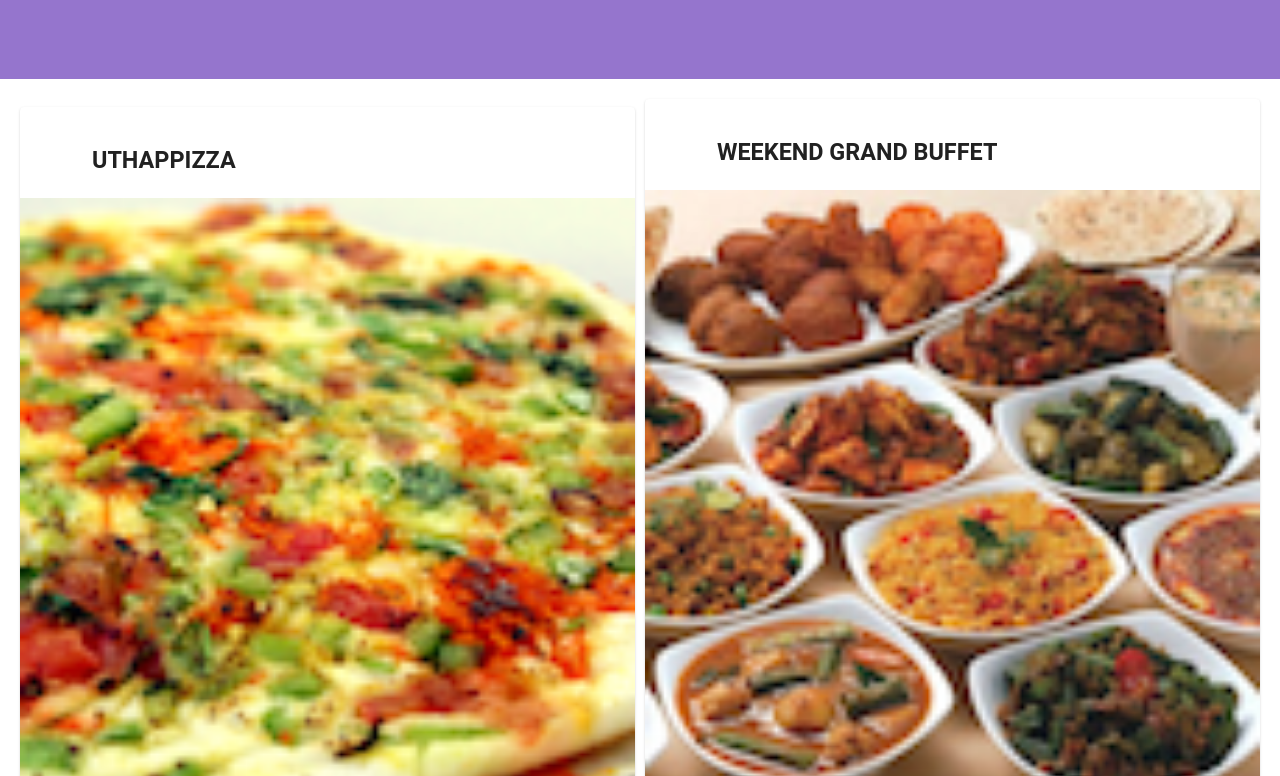
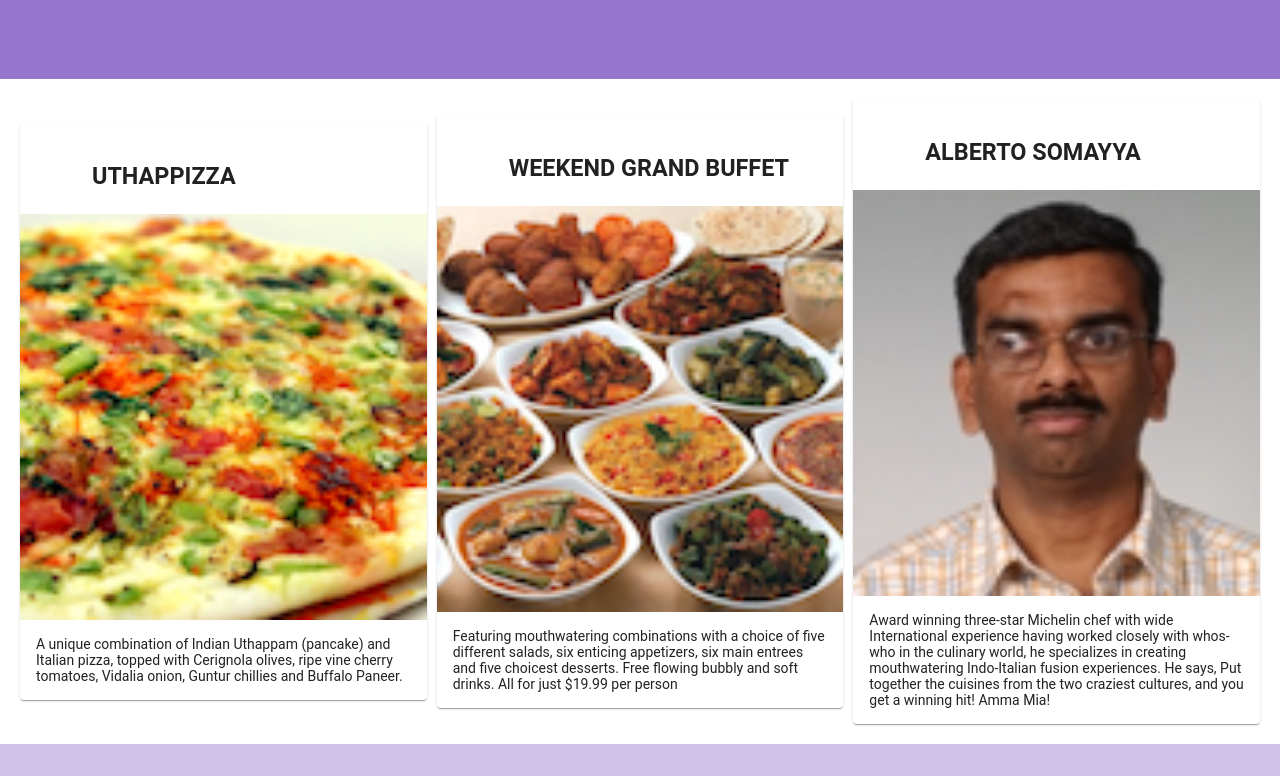
Before and after one commit to marcoronk/angcours, an Angular app: page /home in a window 1280 px wide. Shown: the part 324-1100 px from the top of the page. Built offline with nearby package versions, Linux system fonts and the light colour scheme.

Commit message:
esercitazione 2

```diff
--- a/src/app/about/about.component.html
+++ b/src/app/about/about.component.html
@@ -62,10 +62,11 @@
 
   <div fxFlex>
     <mat-grid-list cols="2" rowHeight="200px">
-        <mat-grid-tile *ngFor="let leader of leaders" >
-        <img height="200px" src={{leader.image}} alt={{leader.name}}>
+        <mat-grid-tile *ngFor="let leader of leaders">
+        <img height="200px" src={{leader.image}} alt={{leader.name}}><span>{{leader.name}}</span>
 
       </mat-grid-tile>
+
     </mat-grid-list>
   </div>
 </div>
--- a/src/app/about/about.component.ts
+++ b/src/app/about/about.component.ts
@@ -11,8 +11,7 @@
 export class AboutComponent implements OnInit {
 
   constructor(private leaderservice: LeadersService,
-    private route: ActivatedRoute,
-    private location: Location) { }
+    private route: ActivatedRoute) { }
     leaders:Leader[];
   ngOnInit() {
     this.leaders = this.leaderservice.getLeaders();
--- a/src/app/home/home.component.html
+++ b/src/app/home/home.component.html
@@ -33,4 +33,19 @@
   </mat-card-content>
 </mat-card>
 
+
+
+<mat-card *ngIf="leader" fxFlex>
+  <mat-card-header>
+    <div mat-card-avatar></div>
+    <mat-card-title>
+      <h3>{{leader.name | uppercase}}</h3>
+    </mat-card-title>
+  </mat-card-header>
+  <img mat-card-image src={{leader.image}} alt={{leader.name}}>
+  <mat-card-content>
+    <p>{{leader.description}}
+    </p>
+  </mat-card-content>
+</mat-card>
 </div>
--- a/src/app/home/home.component.ts
+++ b/src/app/home/home.component.ts
@@ -3,6 +3,9 @@
 import { DishService } from '../services/dish.service';
 import { Promotion } from '../shared/promotion';
 import { PromotionService } from '../services/promotion.service';
+import { LeadersService } from '../services/leaders.service';
+
+import { Leader } from '../shared/leader';
 @Component({
   selector: 'app-home',
   templateUrl: './home.component.html',
@@ -12,13 +15,17 @@
 
   dish: Dish;
   promotion: Promotion;
+  leader: Leader;
+  constructor(private dishservice: DishService,
+    private promotionservice: PromotionService,
+    private leaderservice: LeadersService
 
-  constructor(private dishservice: DishService,
-    private promotionservice: PromotionService) { }
+    ) { }
 
   ngOnInit() {
     this.dish = this.dishservice.getFeaturedDish();
     this.promotion = this.promotionservice.getFeaturedPromotion();
+    this.leader = this.leaderservice.getLeader();
   }
 
 }
--- a/src/app/services/leaders.service.ts
+++ b/src/app/services/leaders.service.ts
@@ -11,11 +11,9 @@
     return LEADERS;
   }
 
-  getDish(id: string): Leader {
-    return LEADERS.filter((Leader) => (Leader.id === id))[0];
-  }
 
-  getFeaturedDish(): Leader {
+
+  getLeader(): Leader {
     return LEADERS.filter((Leader) => Leader.featured)[0];
   }
   constructor() { }
```
